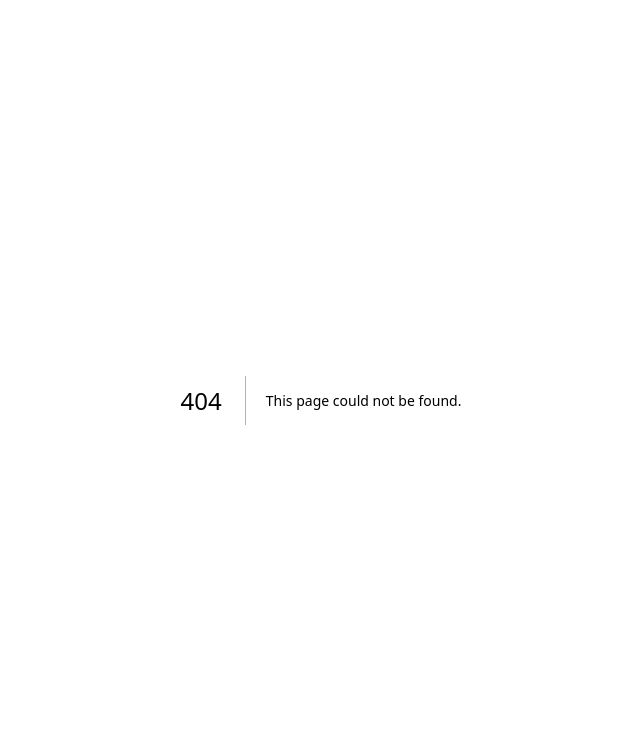
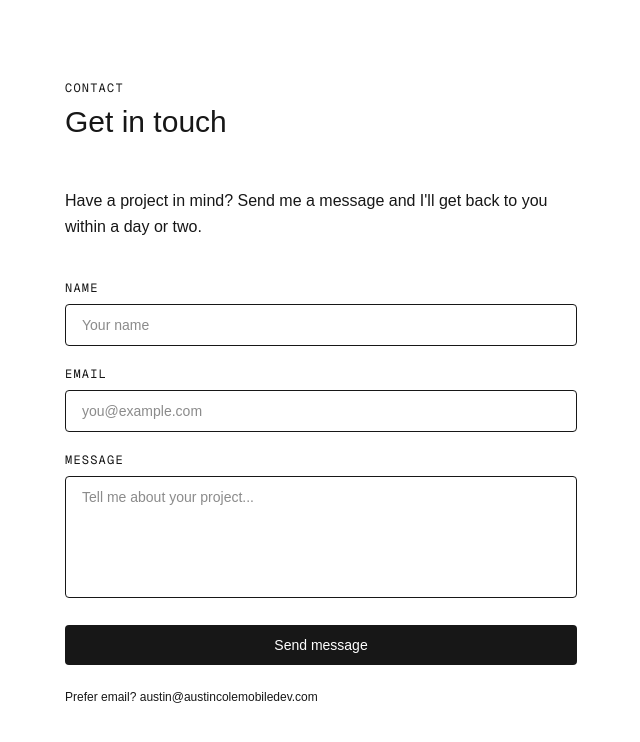
Before and after one commit to ac-acmd/portfolio, a Next.js app: page /contact in a window 1280 px wide. Before the commit this address had no page. Shown: the top 742 px of the page, without its empty margins (319-959 px from the left). Built offline with nearby package versions, Linux system fonts and the light colour scheme.

Commit message:
feat(contact/page.tsx): create page component

```diff
--- /dev/null
+++ b/app/contact/page.tsx
@@ -0,0 +1,94 @@
+export const metadata = {
+  title: "Contact — Austin Cole",
+  description: "Get in touch with Austin Cole, iOS & Android engineer.",
+};
+
+export default function ContactPage() {
+  return (
+    <div className="max-w-4xl mx-auto px-6 py-20">
+      <div className="mb-12">
+        <p className="text-xs font-mono text-teal uppercase tracking-widest mb-2">
+          Contact
+        </p>
+        <h1 className="text-3xl font-medium text-foreground">Get in touch</h1>
+      </div>
+
+      <div className="max-w-lg">
+        <p className="text-muted leading-relaxed mb-10">
+          Have a project in mind? Send me a message and I&apos;ll get back to
+          you within a day or two.
+        </p>
+
+        <form className="space-y-5">
+          <div>
+            <label
+              htmlFor="name"
+              className="block text-xs font-mono text-muted uppercase tracking-widest mb-2"
+            >
+              Name
+            </label>
+            <input
+              id="name"
+              type="text"
+              name="name"
+              required
+              className="w-full px-4 py-2.5 border border-border rounded text-sm text-foreground bg-white focus:outline-none focus:border-foreground transition-colors"
+              placeholder="Your name"
+            />
+          </div>
+
+          <div>
+            <label
+              htmlFor="email"
+              className="block text-xs font-mono text-muted uppercase tracking-widest mb-2"
+            >
+              Email
+            </label>
+            <input
+              id="email"
+              type="email"
+              name="email"
+              required
+              className="w-full px-4 py-2.5 border border-border rounded text-sm text-foreground bg-white focus:outline-none focus:border-foreground transition-colors"
+              placeholder="you@example.com"
+            />
+          </div>
+
+          <div>
+            <label
+              htmlFor="message"
+              className="block text-xs font-mono text-muted uppercase tracking-widest mb-2"
+            >
+              Message
+            </label>
+            <textarea
+              id="message"
+              name="message"
+              required
+              rows={5}
+              className="w-full px-4 py-2.5 border border-border rounded text-sm text-foreground bg-white focus:outline-none focus:border-foreground transition-colors resize-none"
+              placeholder="Tell me about your project..."
+            />
+          </div>
+
+          <button
+            type="submit"
+            className="w-full px-5 py-2.5 bg-foreground text-white text-sm rounded hover:bg-teal transition-colors"
+          >
+            Send message
+          </button>
+        </form>
+
+        <p className="text-xs text-muted mt-6">
+          Prefer email?{" "}
+          <a
+            href="mailto:austin@austincolemobiledev.com"
+            className="text-foreground hover:text-teal transition-colors"
+          >
+            austin@austincolemobiledev.com
+          </a>
+        </p>
+      </div>
+    </div>
+  );
+}
```
